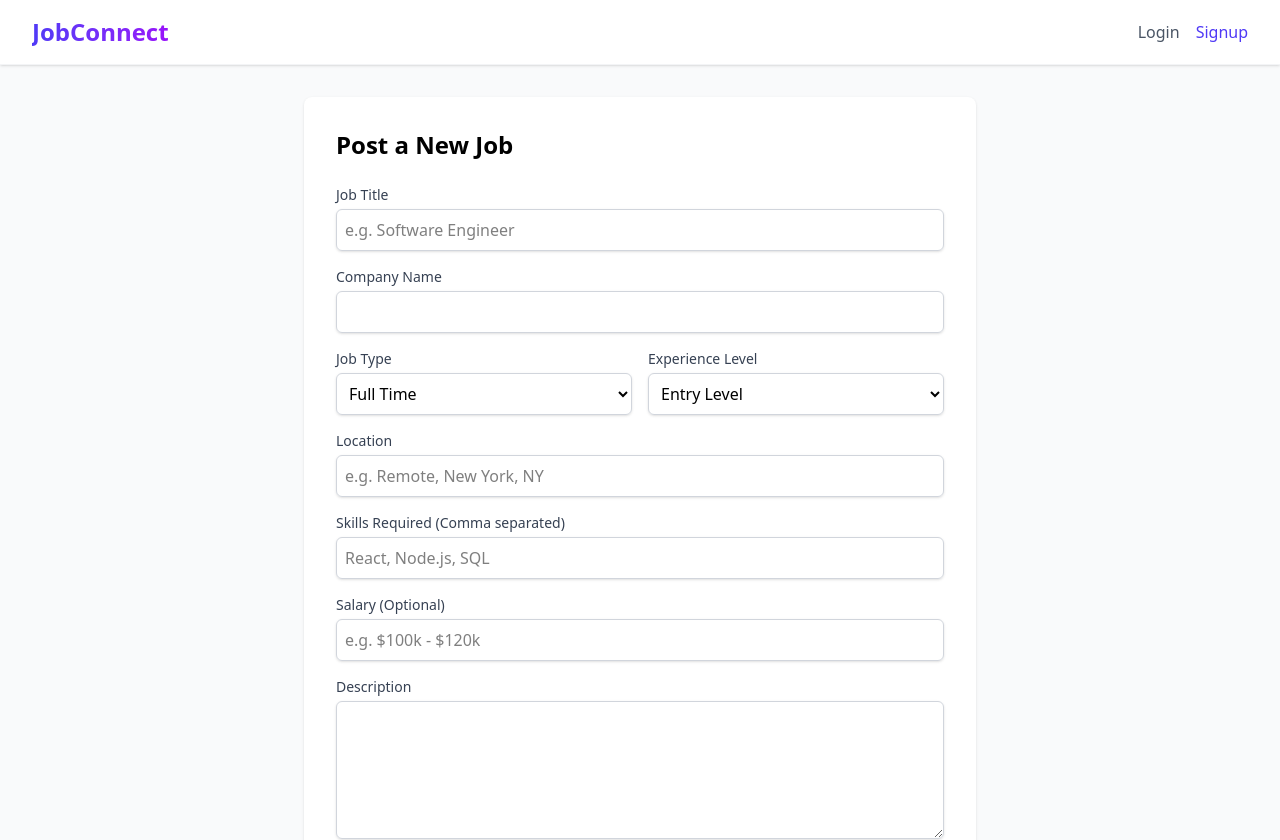
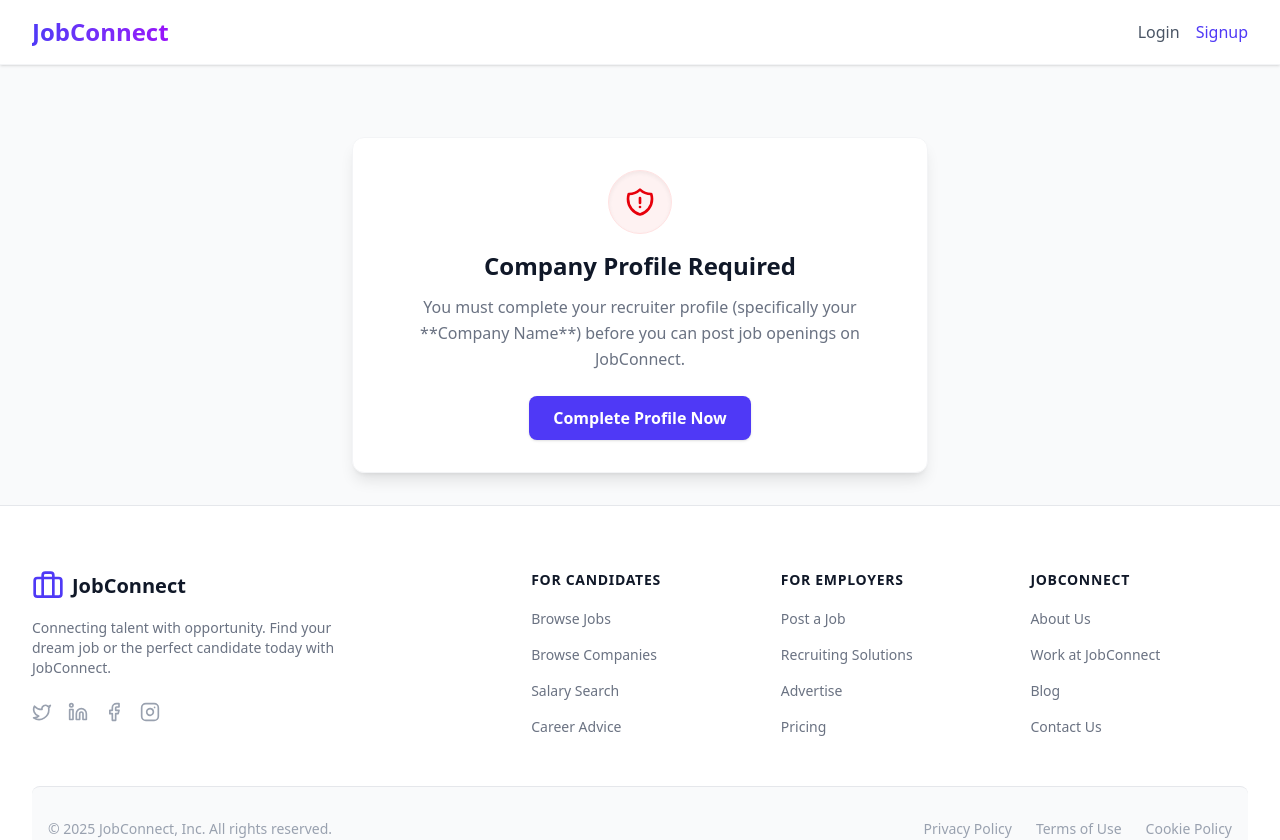
Before and after one commit to amangirwal/jobconnect, a React (Vite) app in the folder frontend/: page /create-job in a window 1280 px wide. Shown: the top 840 px of the page. Built offline with nearby package versions, Linux system fonts and the light colour scheme; no server answers.

Commit message:
feat: restrict job posting company to recruiter profile details

```diff
--- a/frontend/src/pages/CreateJob.jsx
+++ b/frontend/src/pages/CreateJob.jsx
@@ -1,6 +1,7 @@
-import React, { useState } from 'react';
+import React, { useState, useEffect } from 'react';
 import { createJob } from '../api/services';
-import { useNavigate } from 'react-router-dom';
+import { useNavigate, Link } from 'react-router-dom';
+import api from '../api/axios';
 
 const CreateJob = () => {
     const [formData, setFormData] = useState({
@@ -13,8 +14,30 @@ const CreateJob = () => {
         experienceLevel: 'ENTRY_LEVEL',
         skillsRequired: ''
     });
+    const [profile, setProfile] = useState(null);
+    const [loading, setLoading] = useState(true);
     const [error, setError] = useState('');
     const navigate = useNavigate();
+
+    useEffect(() => {
+        fetchRecruiterProfile();
+    }, []);
+
+    const fetchRecruiterProfile = async () => {
+        try {
+            const res = await api.get('/users/profile');
+            setProfile(res.data);
+            setFormData(prev => ({
+                ...prev,
+                company: res.data.companyName || ''
+            }));
+        } catch (err) {
+            console.error("Failed to load recruiter profile details", err);
+            setError("Could not load your profile details. Please make sure you are logged in.");
+        } finally {
+            setLoading(false);
+        }
+    };
 
     const handleChange = (e) => {
         setFormData({ ...formData, [e.target.name]: e.target.value });
@@ -40,6 +63,29 @@ const CreateJob = () => {
         }
     };
 
+    if (loading) {
+        return <div className="p-8 text-center text-gray-500 font-semibold">Loading profile details...</div>;
+    }
+
+    if (!profile || !profile.companyName) {
+        return (
+            <div className="max-w-xl mx-auto bg-white p-8 rounded-xl shadow-lg text-center mt-10 border border-gray-100 animate-slide-up">
+                <div className="w-16 h-16 bg-red-50 text-red-600 rounded-full flex items-center justify-center mx-auto mb-4 border border-red-100 shadow-inner">
+                    <svg xmlns="http://www.w3.org/2000/svg" fill="none" viewBox="0 0 24 24" strokeWidth={2} stroke="currentColor" className="w-8 h-8">
+                        <path strokeLinecap="round" strokeLinejoin="round" d="M12 9v3.75m0-10.036A11.959 11.959 0 013.598 6 11.99 11.99 0 003 9.75c0 5.592 3.824 10.29 9 11.622 5.176-1.332 9-6.03 9-11.622 0-1.31-.21-2.57-.598-3.75h-.152c-3.196 0-6.1-1.249-8.25-3.286zm0 13.036h.008v.008H12v-.008z" />
+                    </svg>
+                </div>
+                <h2 className="text-2xl font-bold mb-3 text-gray-900">Company Profile Required</h2>
+                <p className="text-gray-500 mb-6 leading-relaxed">
+                    You must complete your recruiter profile (specifically your **Company Name**) before you can post job openings on JobConnect.
+                </p>
+                <Link to="/profile" className="inline-block bg-indigo-600 text-white px-6 py-2.5 rounded-lg font-bold hover:bg-indigo-700 transition-all shadow hover:shadow-indigo-500/30">
+                    Complete Profile Now
+                </Link>
+            </div>
+        );
+    }
+
     return (
         <div className="max-w-2xl mx-auto bg-white p-8 rounded-lg shadow">
             <h2 className="text-2xl font-bold mb-6">Post a New Job</h2>
@@ -58,15 +104,15 @@ const CreateJob = () => {
                     />
                 </div>
                 <div>
-                    <label className="block text-sm font-medium text-gray-700">Company Name</label>
-                    <input
-                        type="text"
-                        name="company"
-                        value={formData.company}
-                        onChange={handleChange}
-                        className="mt-1 block w-full rounded-md border-gray-300 shadow-sm focus:border-indigo-500 focus:ring-indigo-500 border p-2"
-                        required
-                    />
+                    <label className="block text-sm font-semibold text-gray-500">Company Name</label>
+                    <div className="mt-1 p-3 bg-gray-50 rounded-lg border border-gray-200 text-gray-800 font-semibold flex items-center justify-between select-none">
+                        <span>{profile.companyName}</span>
+                        {profile.companyWebsite && (
+                            <a href={profile.companyWebsite.startsWith('http') ? profile.companyWebsite : `https://${profile.companyWebsite}`} target="_blank" rel="noopener noreferrer" className="text-xs text-indigo-600 hover:underline">
+                                View Website ↗
+                            </a>
+                        )}
+                    </div>
                 </div>
                 <div className="grid grid-cols-2 gap-4">
                     <div>
```
Also changed, not shown: 1 other file (tests, documents, lock files or other folders).
